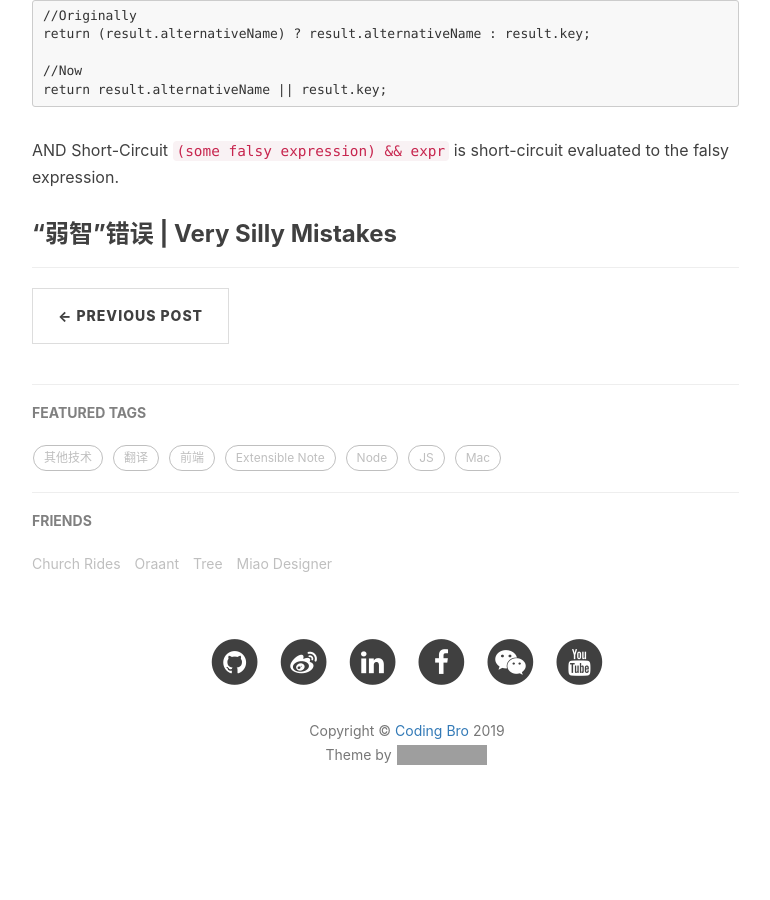
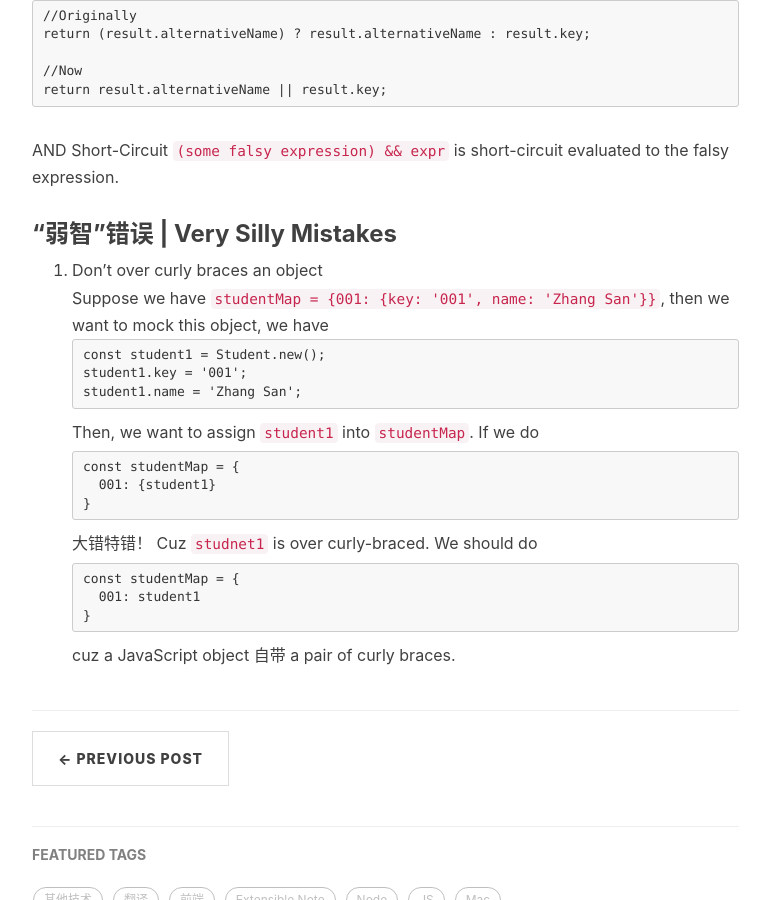
Before and after one commit to starwavelin/starwavelin.github.io, a Jekyll site: the page built from _posts/2019-02-17-javascript-tips.md, in a window 1280 px wide and 900 px high, scrolled down 3530 px. Shown: the whole window, without its empty margins (233-1003 px from the left). Built offline with Jekyll 4.4.1, drawn with Linux system fonts in a browser that asks for light colours; nearby versions of some CDN libraries; comment, search, counter and statistics services are not loaded; before the commit the page ends 4362 px from its top, so only the background shows below that; grey boxes are pictures that could not be loaded.

Commit message:
js-tips: added silly mistake

````diff
--- a/_posts/2019-02-17-javascript-tips.md
+++ b/_posts/2019-02-17-javascript-tips.md
@@ -128,3 +128,23 @@ AND Short-Circuit
 
 
 ### “弱智”错误 | Very Silly Mistakes
+1. Don't over curly braces an object
+Suppose we have `studentMap = {001: {key: '001', name: 'Zhang San'}}`, then we want to mock this object, we have
+```
+const student1 = Student.new();
+student1.key = '001';
+student1.name = 'Zhang San';
+```
+Then, we want to assign `student1` into `studentMap`. If we do
+```
+const studentMap = {
+  001: {student1}
+}
+```
+大错特错！ Cuz `studnet1` is over curly-braced. We should do
+```
+const studentMap = {
+  001: student1
+}
+```
+cuz a JavaScript object 自带 a pair of curly braces.
````
